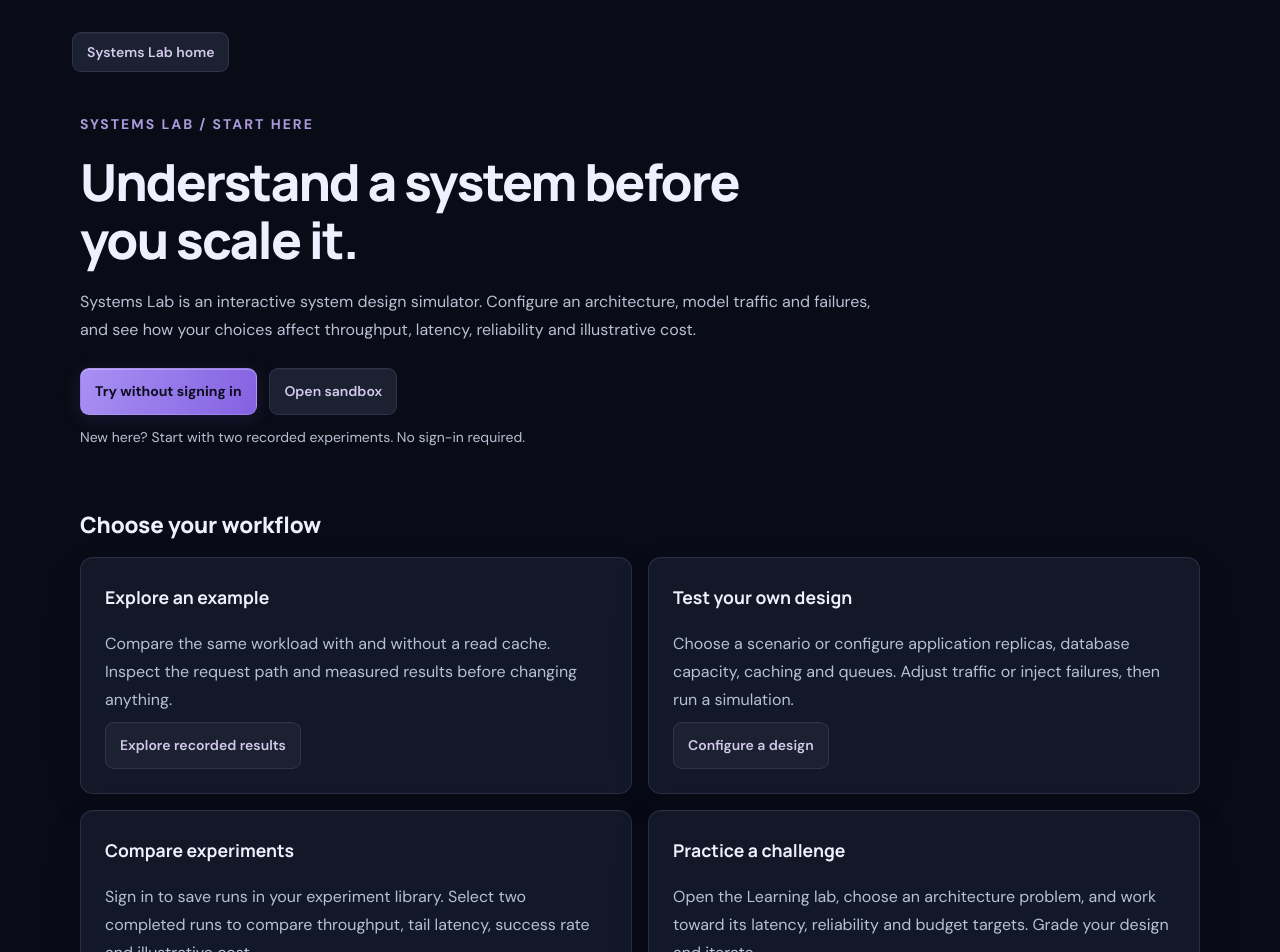
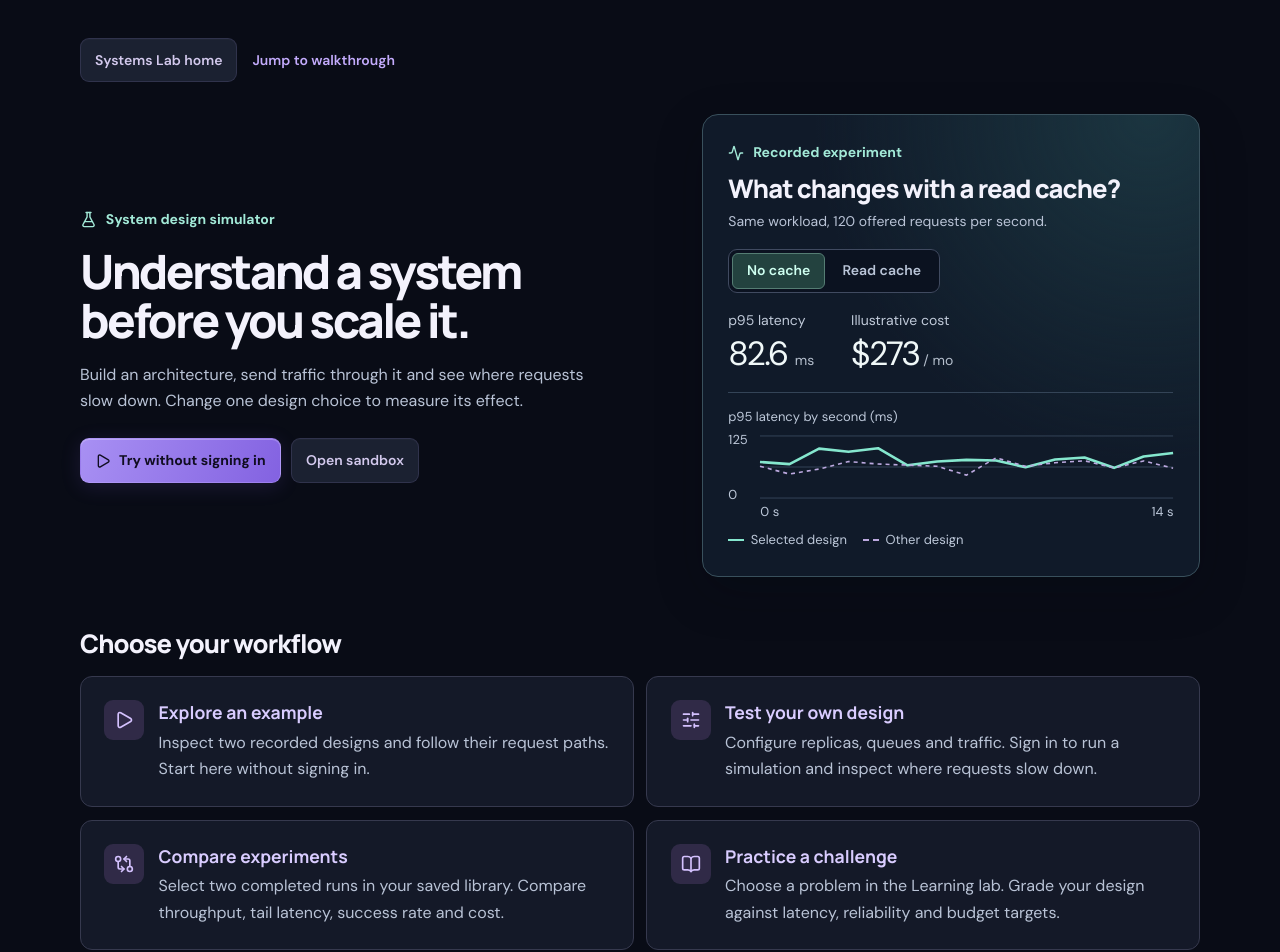
Before and after one commit to ARB726/system-design-simulator, a Next.js app in the folder fullstack/frontend/: page /overview in a window 1280 px wide. Shown: the top 952 px of the page. Built offline with nearby package versions, Linux system fonts and the light colour scheme.

Commit message:
Show a recorded cache experiment on the dark lab overview

```diff
--- /dev/null
+++ b/fullstack/frontend/app/experiment-preview.tsx
@@ -0,0 +1,57 @@
+'use client';
+
+import { useState } from 'react';
+import { Activity } from 'lucide-react';
+import recorded from '../public/guest-demo.json';
+
+// Both traces share axes so switching designs preserves the visual comparison.
+const samples = recorded.experiments.map(({ payload, result }) => ({
+  label: payload.config.cache.enabled ? 'Read cache' : 'No cache',
+  offered: payload.config.workload.rps,
+  latency: result.summary.p95_ms,
+  cost: result.cost,
+  timeline: result.timeline,
+}));
+const maxLatency = Math.ceil(Math.max(...samples.flatMap(s => s.timeline.map(p => p.p95))) / 25) * 25;
+const lastSecond = Math.max(...samples.flatMap(s => s.timeline.map(p => p.t)));
+const traces = samples.map(sample => sample.timeline.map(p =>
+  `${p.t / lastSecond * 400},${88 - p.p95 / maxLatency * 84}`
+).join(' '));
+
+export default function ExperimentPreview() {
+  const [active, setActive] = useState(0);
+  const sample = samples[active];
+  return <section className="experiment-preview" aria-labelledby="preview-title">
+    <header>
+      <div className="preview-label"><Activity size={16} aria-hidden="true"/> Recorded experiment</div>
+      <h2 id="preview-title">What changes with a read cache?</h2>
+      <p>Same workload, {sample.offered} offered requests per second.</p>
+    </header>
+    <fieldset className="preview-picker">
+      <legend className="visually-hidden">Recorded design</legend>
+      {samples.map(({ label }, i) => <label key={label}>
+        <input type="radio" name="preview-design" checked={active === i} onChange={() => setActive(i)}/>
+        <span>{label}</span>
+      </label>)}
+    </fieldset>
+    <div className="preview-metrics" aria-live="polite" aria-atomic="true">
+      <span className="visually-hidden">{sample.label}.</span>
+      <dl><div><dt>p95 latency</dt><dd>{sample.latency.toFixed(1)} <small>ms</small></dd></div>
+        <div><dt>Illustrative cost</dt><dd>${sample.cost}<small> / mo</small></dd></div></dl>
+    </div>
+    <figure className="latency-trace">
+      <figcaption>p95 latency by second <span>(ms)</span>
+        <span className="visually-hidden">. The {sample.label.toLowerCase()} design ranged from {Math.min(...sample.timeline.map(p => p.p95)).toFixed(1)} to {Math.max(...sample.timeline.map(p => p.p95)).toFixed(1)} milliseconds.</span>
+      </figcaption>
+      <div className="trace-plot" aria-hidden="true">
+        <div className="trace-scale"><span>{maxLatency}</span><span>0</span></div>
+        <svg viewBox="0 0 400 92" preserveAspectRatio="none">
+          <path d="M0 4H400 M0 46H400 M0 88H400" className="trace-grid"/>
+          {traces.map((points, i) => <polyline key={i} points={points} className={i === active ? 'trace-active' : 'trace-reference'}/>)}
+        </svg>
+      </div>
+      <div className="trace-time" aria-hidden="true"><span>0 s</span><span>{lastSecond} s</span></div>
+      <p className="trace-key"><span>Selected design</span><span>Other design</span></p>
+    </figure>
+  </section>;
+}
--- a/fullstack/frontend/app/overview-content.tsx
+++ b/fullstack/frontend/app/overview-content.tsx
@@ -1,22 +1,56 @@
+import { BookOpen, FlaskConical, GitCompareArrows, Play, SlidersHorizontal } from 'lucide-react';
+import ExperimentPreview from './experiment-preview';
 import Walkthrough from './walkthrough';
 
-export default function OverviewContent(){
+const workflows = [
+  { title: 'Explore an example', href: '/#demo', icon: Play,
+    description: 'Inspect two recorded designs and follow their request paths. Start here without signing in.' },
+  { title: 'Test your own design', href: '/#sandbox', icon: SlidersHorizontal,
+    description: 'Configure replicas, queues and traffic. Sign in to run a simulation and inspect where requests slow down.' },
+  { title: 'Compare experiments', href: '/#library', icon: GitCompareArrows,
+    description: 'Select two completed runs in your saved library. Compare throughput, tail latency, success rate and cost.' },
+  { title: 'Practice a challenge', href: '/#learn', icon: BookOpen,
+    description: 'Choose a problem in the Learning lab. Grade your design against latency, reliability and budget targets.' },
+];
+
+export default function OverviewContent() {
   return <div className="overview">
-    <section className="overview-intro">
-      <div className="eyebrow">SYSTEMS LAB / START HERE</div>
-      <h1>Understand a system before you scale it.</h1>
-      <p>Systems Lab is an interactive system design simulator. Configure an architecture, model traffic and failures, and see how your choices affect throughput, latency, reliability and illustrative cost.</p>
-      <div className="overview-actions"><a className="button primary" href="/#demo">Try without signing in</a><a className="button secondary" href="/#sandbox">Open sandbox</a></div>
-      <p className="overview-note">New here? Start with two recorded experiments. No sign-in required.</p>
+    <section className="overview-intro" aria-labelledby="overview-title">
+      <div>
+        <p className="overview-kicker"><FlaskConical size={17} aria-hidden="true"/> System design simulator</p>
+        <h1 id="overview-title">Understand a system before you scale it.</h1>
+        <p className="overview-lead">Build an architecture, send traffic through it and see where requests slow down. Change one design choice to measure its effect.</p>
+        <div className="overview-actions">
+          <a className="button primary" href="/#demo"><Play size={16} aria-hidden="true"/> Try without signing in</a>
+          <a className="button secondary" href="/#sandbox">Open sandbox</a>
+        </div>
+      </div>
+      <ExperimentPreview/>
     </section>
-    <section aria-labelledby="workflows-title"><h2 id="workflows-title">Choose your workflow</h2><div className="overview-grid">
-      <article className="panel"><h3>Explore an example</h3><p>Compare the same workload with and without a read cache. Inspect the request path and measured results before changing anything.</p><a className="button secondary" href="/#demo">Explore recorded results</a></article>
-      <article className="panel"><h3>Test your own design</h3><p>Choose a scenario or configure application replicas, database capacity, caching and queues. Adjust traffic or inject failures, then run a simulation.</p><a className="button secondary" href="/#sandbox">Configure a design</a></article>
-      <article className="panel"><h3>Compare experiments</h3><p>Sign in to save runs in your experiment library. Select two completed runs to compare throughput, tail latency, success rate and illustrative cost.</p><a className="button secondary" href="/#library">Open experiment library</a></article>
-      <article className="panel"><h3>Practice a challenge</h3><p>Open the Learning lab, choose an architecture problem, and work toward its latency, reliability and budget targets. Grade your design and iterate.</p><a className="button secondary" href="/#learn">Browse challenges</a></article>
-    </div></section>
-    <section className="panel overview-method" aria-labelledby="method-title"><h2 id="method-title">A useful first experiment</h2><ol><li>Run a baseline and inspect where requests queue or fail.</li><li>Form a hypothesis, such as: a read cache could reduce database pressure.</li><li>Change one variable. Keep the workload, failure events and random seed fixed.</li><li>Compare the evidence and explain the tradeoff, including added cost.</li></ol><p>Sign in to run and save your own simulations. Where enabled, the AI architecture coach can explain a completed result and suggest a next experiment.</p></section>
-    <section aria-labelledby="tour-title"><h2 id="tour-title">Watch or read the walkthrough</h2><p>The video and full transcript stay available here whenever you need a refresher.</p><Walkthrough/></section>
-    <section className="panel overview-method"><h2>What the results mean</h2><p>Python and SimPy simulate simplified systems with reproducible inputs. Results illustrate architecture tradeoffs; they do not predict production capacity. Monthly design costs are illustrative estimates, not hosting charges. Recorded examples are available without signing in; custom runs and saved experiments require sign-in.</p></section>
+    <section aria-labelledby="workflows-title">
+      <h2 id="workflows-title">Choose your workflow</h2>
+      <div className="overview-grid">
+        {workflows.map(({title, description, href, icon: Icon}) => <a key={href} href={href} className="workflow-card" aria-label={title}>
+          <span className="workflow-icon"><Icon size={20} aria-hidden="true"/></span>
+          <div><h3>{title}</h3><p>{description}</p></div>
+        </a>)}
+      </div>
+    </section>
+    <section id="walkthrough" className="overview-tour" aria-labelledby="tour-title">
+      <h2 id="tour-title">Watch or read the walkthrough</h2>
+      <Walkthrough/>
+    </section>
+    <section className="overview-method" aria-labelledby="method-title">
+      <div><h2 id="method-title">A useful first experiment</h2>
+        <ol><li>Run a baseline and inspect where requests queue or fail.</li>
+          <li>Form a hypothesis. Could a read cache reduce database pressure?</li>
+          <li>Change one variable. Keep the workload, failures and random seed fixed.</li>
+          <li>Compare results and explain the tradeoff, including added cost.</li></ol>
+      </div>
+      <div><h2>What the results mean</h2>
+        <p>Python and SimPy model simplified systems with reproducible inputs. Use the results to explore tradeoffs. Production capacity requires measurements on your own system.</p>
+        <p>Monthly design costs are illustrative estimates. Sign in to save runs and, where enabled, ask the AI architecture coach about a completed experiment.</p>
+      </div>
+    </section>
   </div>;
 }
--- a/fullstack/frontend/app/overview.css
+++ b/fullstack/frontend/app/overview.css
@@ -1,16 +1,173 @@
-.overview{color-scheme:dark;--overview-bg:#090c16;--overview-surface:#121827;--overview-text:#eceefa;max-width:1120px;margin:0 auto;display:grid;gap:2rem;font-size:1rem;line-height:1.75;color:var(--overview-text)}
-.overview .panel{background:var(--overview-surface);border-color:#c4b3ff24}
-.overview p,.overview li{color:#b8c0d4}.overview h1,.overview h2,.overview h3{color:#f0efff}
-.overview h1{font-size:clamp(2rem,4vw,3.5rem);line-height:1.15;max-width:20ch;margin:.8rem 0 1.2rem}
-.overview h2{font-size:1.4rem;margin-bottom:.8rem}.overview h3{font-size:1.1rem;margin-bottom:.6rem}
-.overview p{max-width:75ch}.overview .eyebrow{font-size:.875rem}.overview-intro{padding:1.5rem 0}
-.overview-actions{display:flex;flex-wrap:wrap;gap:.8rem;margin:1.5rem 0 .6rem}.overview .overview-note{font-size:.875rem}
-.overview-grid{display:grid;grid-template-columns:repeat(2,minmax(0,1fr));gap:1rem}.overview-grid article,.overview-method{padding:1.5rem}
-.overview-grid article{display:flex;align-items:flex-start;flex-direction:column;gap:.5rem}.overview-grid article .button{margin-top:auto}
-.overview .button,.overview-document>.button{font-size:.875rem;white-space:normal}.overview-method ol{padding-left:1.4rem}.overview-method li{margin:.5rem 0}
-.overview .walkthrough{margin-top:1rem;padding:1.5rem}.overview .walkthrough summary{font-size:1rem;cursor:pointer}.overview .walkthrough p{margin:1rem 0}.overview video{display:block;width:100%;height:auto;margin:1rem 0}
-.overview-document{max-width:1200px;margin:auto;padding:2rem;background:#090c16;min-height:100vh}.overview-document>.button{margin-bottom:1rem}
-@media(max-width:700px){.overview-grid{grid-template-columns:1fr}.overview-document{padding:1rem}.overview-grid article,.overview-method{padding:1rem}}
-
-.topbar .summary-link{margin-left:auto;font-size:.875rem;white-space:normal;text-align:center}
-@media(max-width:550px){.topbar>span:first-child{display:none}.topbar{gap:.5rem}.topbar .summary-link{padding:.5rem}}
+.overview {
+  max-width: 1120px;
+  margin: 0 auto;
+  display: grid;
+  gap: clamp(2.25rem, 4vw, 3.75rem);
+  color: #f1f1fc;
+  font-size: 1rem;
+  line-height: 1.65;
+}
+.overview p, .overview li { color: #b9c3d6; }
+.overview h1, .overview h2, .overview h3 { color: #f3f2fc; }
+.overview h1 {
+  max-width: 17ch;
+  margin: 1rem 0;
+  font-size: clamp(2.35rem, 3.7vw, 3.9rem);
+  letter-spacing: -.055em;
+  line-height: 1.04;
+}
+.overview h2 { font-size: clamp(1.35rem, 2vw, 1.8rem); line-height: 1.25; letter-spacing: -.035em; }
+.overview h3 { font-size: 1.1rem; line-height: 1.4; }
+.overview-intro {
+  display: grid;
+  grid-template-columns: minmax(0, 1.1fr) minmax(0, .95fr);
+  align-items: center;
+  gap: clamp(1.5rem, 3.5vw, 3.75rem);
+}
+.overview .overview-kicker, .preview-label {
+  display: flex;
+  align-items: center;
+  gap: .55rem;
+  color: #a2e9d7;
+  font-size: .875rem;
+  font-weight: 650;
+}
+.overview-lead { max-width: 48ch; }
+.overview-actions { display: flex; flex-wrap: wrap; gap: .65rem; margin-top: 1.5rem; }
+.overview .button, .overview-document .button { min-height: 44px; font-size: .875rem; white-space: normal; }
+.experiment-preview {
+  padding: clamp(1rem, 2vw, 1.65rem);
+  background: radial-gradient(ellipse at 90% 0%, #1b3540 0, transparent 53%), #101a29;
+  border: 1px solid #39505c;
+  border-radius: 16px;
+  box-shadow: 0 16px 48px #04081438;
+}
+.experiment-preview h2 { margin: .55rem 0 .3rem; font-size: clamp(1.25rem, 2vw, 1.65rem); }
+.experiment-preview header p { font-size: .875rem; }
+.preview-picker {
+  display: inline-flex;
+  max-width: 100%;
+  gap: 3px;
+  margin: 1rem 0;
+  padding: 3px;
+  border: 1px solid #404a60;
+  border-radius: 9px;
+  background: #0b1220;
+}
+.preview-picker label { position: relative; cursor: pointer; }
+.preview-picker input, .visually-hidden {
+  position: absolute;
+  width: 1px;
+  height: 1px;
+  padding: 0;
+  overflow: hidden;
+  clip-path: inset(50%);
+  white-space: nowrap;
+}
+.preview-picker label span {
+  display: grid;
+  place-items: center;
+  min-height: 36px;
+  border: 1px solid transparent;
+  border-radius: 6px;
+  padding: .25rem .85rem;
+  color: #bac5d8;
+  font-size: .875rem;
+  font-weight: 600;
+}
+.preview-picker input:checked + span { background: #23423f; color: #cefff0; border-color: #557d73; }
+.preview-picker input:focus-visible + span { outline: 3px solid #d5befc; outline-offset: 2px; }
+.preview-metrics dl { display: flex; flex-wrap: wrap; gap: .7rem 2.3rem; margin: 0; }
+.preview-metrics dt { font-size: .875rem; color: #c0cad9; }
+.preview-metrics dd {
+  margin: 0;
+  color: #f0f8f8;
+  font-size: clamp(1.55rem, 3vw, 2.1rem);
+  letter-spacing: -.05em;
+  font-variant-numeric: tabular-nums;
+  line-height: 1.3;
+}
+.preview-metrics dd small { font-size: .875rem; color: #b5bfcd; letter-spacing: 0; }
+.latency-trace { margin: 1rem 0 0; padding-top: .85rem; border-top: 1px solid #344457; }
+.latency-trace figcaption, .trace-scale, .trace-time, .overview .trace-key { font-size: .8125rem; color: #bdc8d9; }
+.trace-plot { display: grid; grid-template-columns: 2rem minmax(0, 1fr); margin-top: .35rem; align-items: stretch; }
+.trace-scale { display: flex; flex-direction: column; justify-content: space-between; line-height: 1; }
+.trace-plot svg { display: block; width: 100%; height: 68px; overflow: visible; }
+.trace-plot polyline, .trace-grid { fill: none; vector-effect: non-scaling-stroke; stroke-linejoin: round; }
+.trace-grid { stroke: #334256; stroke-width: 1; }
+.trace-active { stroke: #85e7ce; stroke-width: 2.6; }
+.trace-reference { stroke: #bca9df; stroke-dasharray: 4 4; stroke-width: 1.6; }
+.trace-time { display: flex; justify-content: space-between; margin-left: 2rem; }
+.overview .trace-key { display: flex; flex-wrap: wrap; gap: .3rem 1rem; margin-top: .4rem; }
+.trace-key span { display: flex; align-items: center; gap: .4rem; }
+.trace-key span::before { content: ''; border-top: 2px solid #85e7ce; width: 1rem; }
+.trace-key span + span::before { border-top: 2px dashed #bca9df; }
+.overview-grid { display: grid; grid-template-columns: repeat(2, minmax(0, 1fr)); gap: .8rem; margin-top: 1rem; }
+.workflow-card {
+  display: flex;
+  align-items: flex-start;
+  gap: .9rem;
+  padding: clamp(1rem, 2vw, 1.45rem);
+  border: 1px solid #36394e;
+  border-radius: 12px;
+  background: #141928;
+}
+.workflow-card:hover, .workflow-card:focus-visible { border-color: #a494d8; background: #1b2033; }
+.workflow-icon {
+  display: grid;
+  place-items: center;
+  flex: 0 0 2.5rem;
+  height: 2.5rem;
+  border-radius: 9px;
+  background: #302a47;
+  color: #d4c1fe;
+}
+.workflow-card p { margin-top: .3rem; }
+.workflow-card h3 { color: #d9ccff; }
+.overview-method { display: grid; grid-template-columns: 1fr 1fr; gap: 2rem; padding-top: 1.75rem; border-top: 1px solid #364052; }
+.overview-method ol, .overview .walkthrough ol { padding-left: 1.4rem; }
+.overview-method li, .overview .walkthrough li { margin-block: .35rem; }
+.overview-method p { margin-top: .75rem; }
+.overview-tour { scroll-margin-top: 1rem; }
+.overview .walkthrough { margin: 1rem 0 0; padding: 1.1rem 1.3rem; }
+.overview .walkthrough summary { font-size: 1rem; cursor: pointer; }
+.overview .walkthrough p { margin: 1rem 0; }
+.overview .walkthrough a { color: #cebaff; text-decoration: underline; }
+.overview video { display: block; width: 100%; height: auto; margin: 1rem 0; }
+.overview-document { max-width: 1200px; margin: auto; padding: clamp(1rem, 3vw, 2.5rem); min-height: 100vh; }
+.overview-document > nav { max-width: 1120px; margin: 0 auto 2rem; display: flex; flex-wrap: wrap; gap: .5rem; }
+.topbar .summary-link { margin-left: auto; font-size: .875rem; white-space: normal; text-align: center; }
+.nav-short-label, .profile-mobile-label { display: none; }
+@media (min-width: 851px) and (max-width: 1099px), (max-width: 760px) {
+  .overview-intro { grid-template-columns: 1fr; }
+  .overview h1 { max-width: 20ch; }
+}
+@media (max-width: 700px) {
+  .overview-grid, .overview-method { grid-template-columns: 1fr; }
+}
+@media (max-width: 550px) {
+  .sidebar { position: relative; inset: auto; width: auto; display: grid; grid-template-columns: 1fr auto; padding: .55rem .75rem 0; border: 0; }
+  .sidebar .brand { justify-self: start; padding-left: .2rem; }
+  .sidebar .brand > span:last-child { display: inline; }
+  .sidebar .brand small { display: none; }
+  .sidebar .brand-mark { width: 30px; height: 30px; }
+  .sidebar-bottom { grid-column: 2; grid-row: 1; margin: 0; }
+  .sidebar .profile { min-width: 44px; height: 44px; padding: 0 .25rem; border: 0; }
+  .profile-mobile-label { display: inline; font-size: .875rem; }
+  .sidebar nav { grid-column: 1 / -1; display: grid; grid-template-columns: repeat(5, 1fr); margin: .45rem 0 0; }
+  .sidebar .nav-item { flex-direction: column; min-height: 52px; padding: .3rem .1rem; margin: 0; gap: 2px; border-radius: 7px 7px 0 0; }
+  .sidebar .nav-item.active { box-shadow: inset 0 -2px #b59aff; }
+  .sidebar .nav-item svg { width: 16px; height: 16px; }
+  .nav-short-label { display: inline; font-size: .75rem; line-height: 1.5; }
+  .nav-full-label { display: none; }
+  .main-shell { margin-left: 0; }
+  .topbar { min-height: 44px; height: auto; gap: .5rem; }
+  .topbar > span:first-child { display: none; }
+  .topbar .summary-link { margin: 0 auto 0 0; padding: .55rem 0; }
+  .overview { gap: 2rem; }
+  .overview-intro { gap: 1.25rem; }
+  .overview h1 { font-size: clamp(2.15rem, 9vw, 2.8rem); }
+  .overview-actions { margin-top: 1rem; }
+  .workflow-icon { flex-basis: 2.1rem; height: 2.1rem; }
+  .overview-document > nav { margin-bottom: 1rem; }
+}
--- a/fullstack/frontend/app/overview/page.tsx
+++ b/fullstack/frontend/app/overview/page.tsx
@@ -1,5 +1,11 @@
 import OverviewContent from '../overview-content';
 
-export default function OverviewPage(){
-  return <main className="overview-document"><a className="button secondary" href="/">Systems Lab home</a><OverviewContent/></main>;
+export default function OverviewPage() {
+  return <main className="overview-document">
+    <nav aria-label="Summary navigation">
+      <a className="button secondary" href="/">Systems Lab home</a>
+      <a className="button text-button" href="#walkthrough">Jump to walkthrough</a>
+    </nav>
+    <OverviewContent/>
+  </main>;
 }
--- a/fullstack/frontend/app/walkthrough.tsx
+++ b/fullstack/frontend/app/walkthrough.tsx
@@ -1,7 +1,7 @@
 export default function Walkthrough(){
   return <details className="panel guest-details walkthrough">
     <summary>Watch the 75-second walkthrough</summary>
-    <p>Follow a database overload, inspect the evidence, add a read cache and compare the tradeoff. This captioned recording uses synthetic engine snapshots at 500 offered requests/s; the interactive example below uses 120 requests/s. No audio is required.</p>
+    <p>Follow a database overload, inspect the evidence, add a read cache and compare the tradeoff. The captioned recording uses synthetic engine snapshots at 500 offered requests/s. The guest example uses 120 requests/s. You can follow the recording with the sound off.</p>
     <video controls playsInline preload="none" poster="/walkthrough-poster.jpg" aria-label="Systems Lab walkthrough video">
       <source src="/walkthrough.webm" type="video/webm"/>
       <track kind="captions" src="/walkthrough.vtt" srcLang="en" label="English"/>
@@ -12,7 +12,7 @@ export default function Walkthrough(){
       <li>Inspect the database queue, utilization, timeouts and success rate. Use the bottleneck takeaway to form a hypothesis.</li>
       <li>Add a read cache. Keep the workload, random seed and database capacity fixed.</li>
       <li>Compare throughput, p95 latency, success rate and illustrative monthly cost. A faster design may cost more.</li>
-      <li>Share a read-only snapshot. Recipients can inspect the architecture, configuration and results without signing in.</li>
+      <li>The final scene shows sharing a read-only snapshot. Open the <a href="/#demo">recorded guest example</a> to inspect an architecture, configuration and results without signing in.</li>
     </ol><p>These simplified simulations illustrate tradeoffs; they do not establish production capacity or actual hosting costs.</p></section>
   </details>;
 }
```
Also changed, not shown: fullstack/frontend/app/page.tsx (+19 -5 lines).
